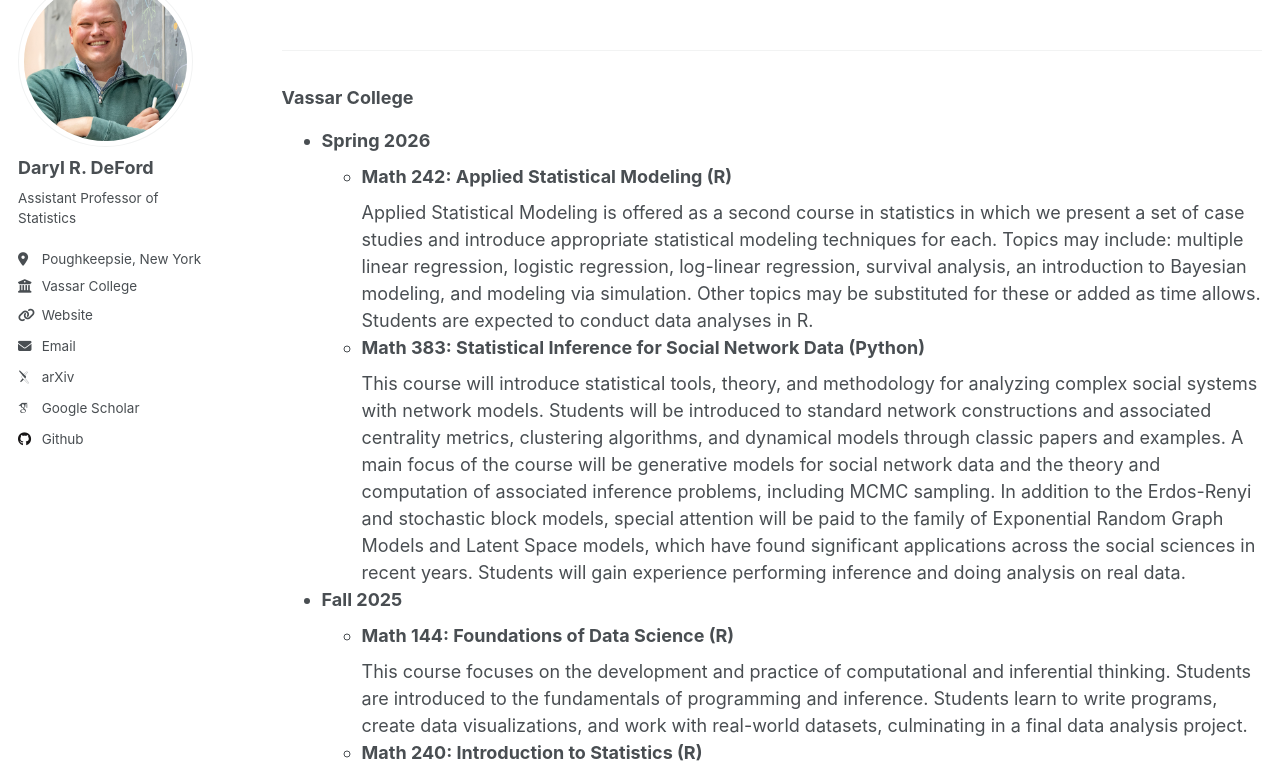
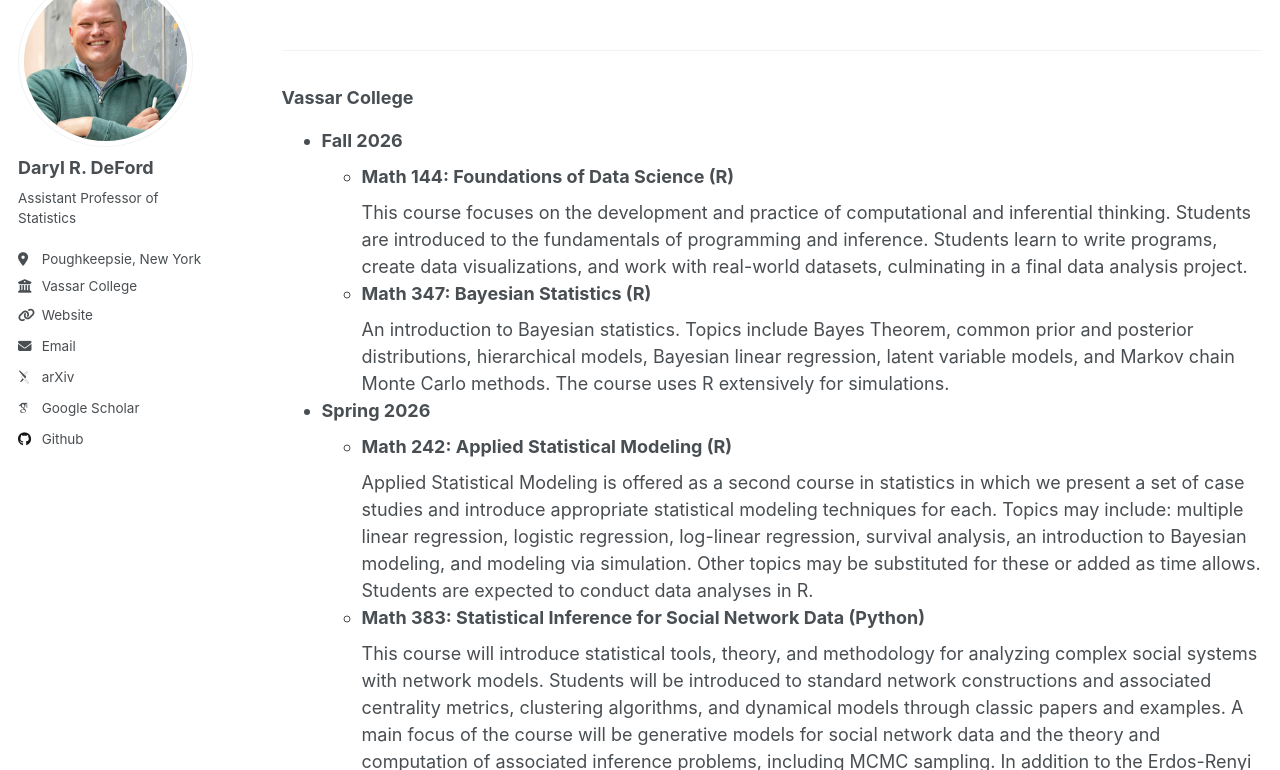
Before and after one commit to drdeford/drdeford.github.io, a Jekyll site: the page built from _pages/Teaching.md, in a window 1280 px wide and 900 px high, scrolled down 837 px, cut to the strip 130-900 px from the top of the window. Built offline with Jekyll 4.4.1, drawn with Linux system fonts in a browser that asks for light colours; some web fonts are replaced.

Commit message:
Update Teaching.md

```diff
--- a/_pages/Teaching.md
+++ b/_pages/Teaching.md
@@ -30,6 +30,15 @@ math students contribute to research around voting rights and political redistri
 <hr>
 <h3> Vassar College </h3>
 <ul>
+    <li> <b> Fall 2026 </b> </li>
+<ul>
+<li> <b> Math 144: Foundations of Data Science (R)  </b> </li>
+This course focuses on the development and practice of computational and inferential thinking. Students are introduced to the fundamentals of programming and inference. Students learn to write programs, create data visualizations, and work with real-world datasets, culminating in a final data analysis project.
+  <li> <b>Math 347:  Bayesian Statistics (R) </b> </li>
+ An introduction to Bayesian statistics. Topics include Bayes Theorem, common prior and posterior distributions, hierarchical models, Bayesian linear regression, latent variable models, and Markov chain Monte Carlo methods. The course uses R extensively for simulations.
+
+</ul>
+
   <li> <b> Spring 2026 </b> </li>
 <ul>
 <li> <b> Math 242: Applied Statistical Modeling (R)  </b> </li>
```
